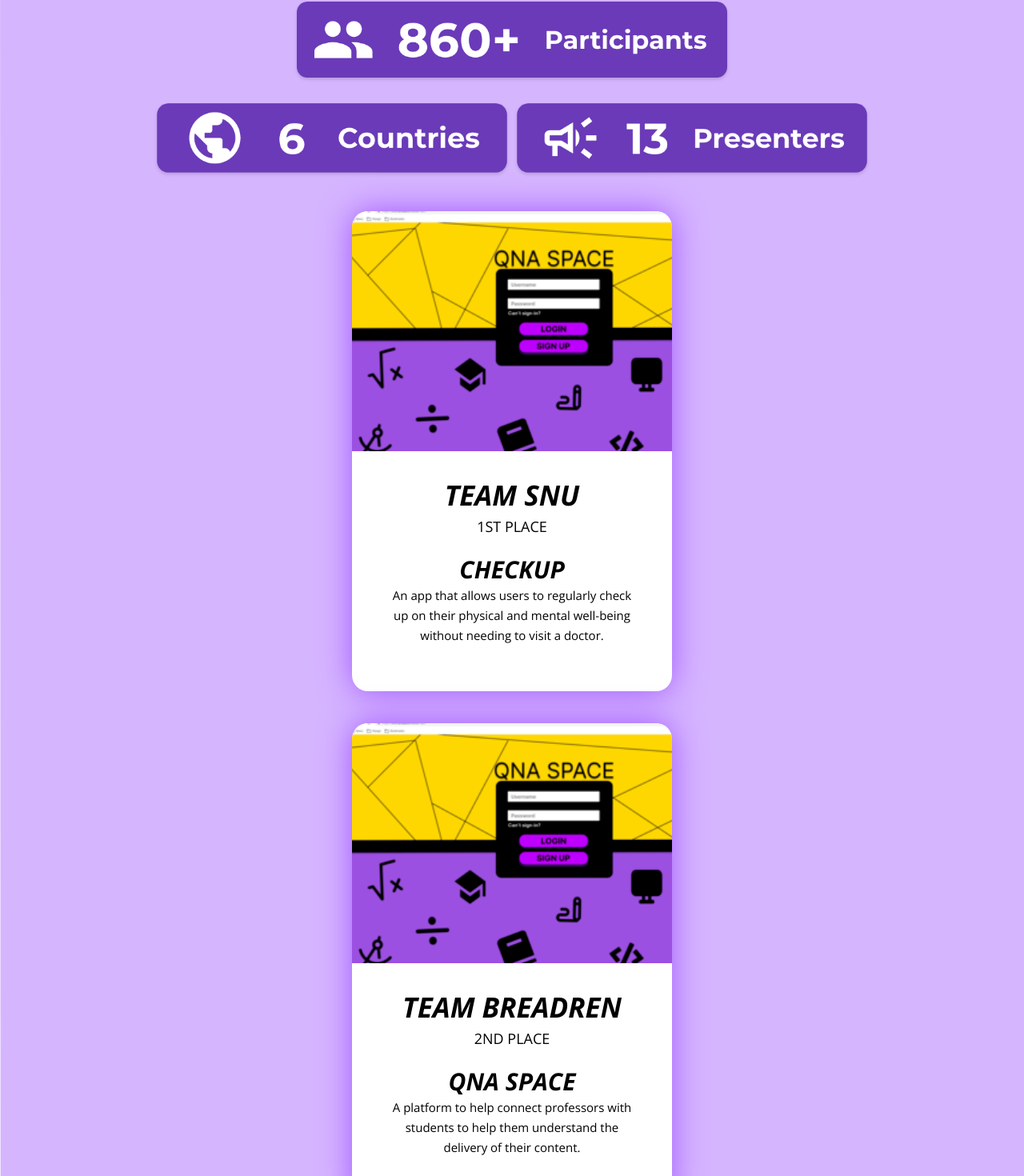
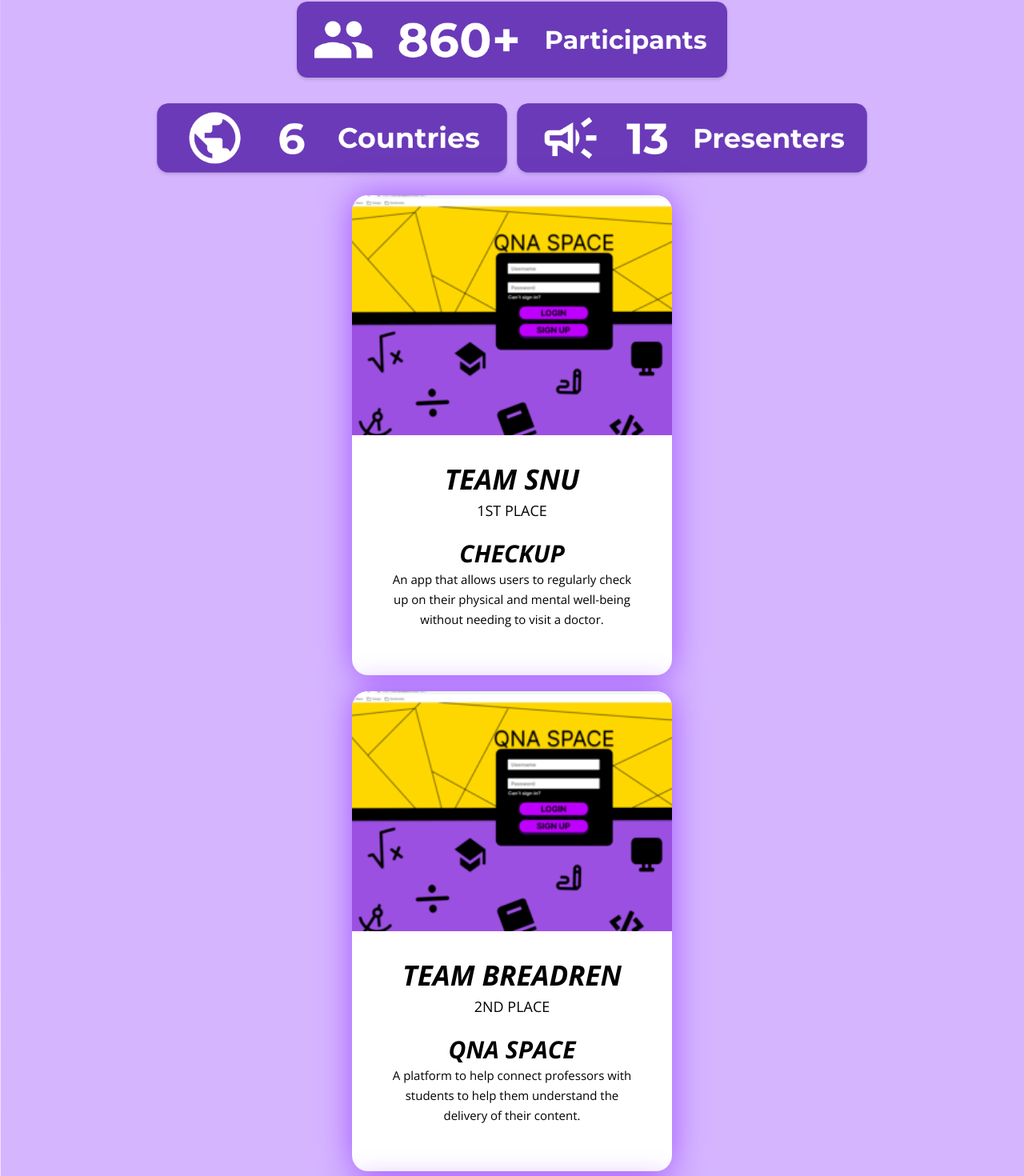
Before and after one commit to sf-hacks-admin/2021website, a React (Create React App) app in the folder app/: page / in a window 1280 px wide. Shown: the part 1316-2786 px from the top of the page at 80% size. Built offline with nearby package versions, Linux system fonts and the light colour scheme.

Commit message:
minor styling fixes

```diff
--- a/app/src/components/Navbar.js
+++ b/app/src/components/Navbar.js
@@ -67,20 +67,29 @@ const Navbar = props => {
           </div>
         ) : (
           <>
-            <div style={{ marginLeft: 50, display:"flex", justifyContent:"center", alignItems:"center", }}>
+            <div
+              style={{
+                marginLeft: 50,
+                display: "flex",
+                justifyContent: "center",
+                alignItems: "center"
+              }}
+            >
               <img src={SFHACKS_Logo} style={{ height: 80, width: "auto" }} />
             </div>
-            <div style={{
-              display:"flex",
-              justifyContent:"center",
-              alignItems:"center",
-            }}>
+            <div
+              style={{
+                display: "flex",
+                justifyContent: "center",
+                alignItems: "center"
+              }}
+            >
               <ul
                 style={{
                   // paddingTop: 10,
-                  display:"flex",
-                  justifyContent:"center",
-                  alignItems:"center",
+                  display: "flex",
+                  justifyContent: "center",
+                  alignItems: "center",
                   paddingRight: 180,
                   font: "normal normal normal 19px/28px Open Sans"
                 }}
@@ -90,7 +99,7 @@ const Navbar = props => {
                     <a href={navLink.link}>{navLink.title}</a>
                   </li>
                 ))}
-                <li>{applyButton}</li>
+                {/* <li>{applyButton}</li> */}
               </ul>
             </div>
           </>
@@ -123,9 +132,9 @@ const Navbar = props => {
                   <a href={navLink.link}>{navLink.title}</a>
                 </ListItem>
               ))}
-              <ListItem style={{ display: "flex", justifyContent: "center" }}>
+              {/* <ListItem style={{ display: "flex", justifyContent: "center" }}>
                 {applyButton}
-              </ListItem>
+              </ListItem> */}
             </List>
           </div>
         </Drawer>
--- a/app/src/screens/Recap.js
+++ b/app/src/screens/Recap.js
@@ -23,6 +23,7 @@ const WinnerCard = props => {
         alignContent: "center",
         backgroundColor: "#ffffff",
         margin: "20px",
+        marginTop: 0,
         borderRadius: 20
       }}
     >
@@ -147,7 +148,7 @@ const Recap = () => {
           style={{
             display: "flex",
             flexWrap: "wrap",
-            alignItems: "center",
+            alignItems: "flex-end",
             justifyContent: "center"
           }}
         >
--- a/app/src/styles/recap.css
+++ b/app/src/styles/recap.css
@@ -46,10 +46,10 @@
 }
 
 .winner1-outterdiv {
-  padding-bottom: 200px;
+  padding-bottom: 150px;
 }
 .winner2-outterdiv {
-  padding-bottom: 100px;
+  padding-bottom: 75px;
 }
 .winner3-outterdiv {
   padding-bottom: 0px;
@@ -82,7 +82,6 @@
   .recap_countries {
     width: 250px;
   }
-
   .recap_presenters {
     width: 250px;
   }
```
